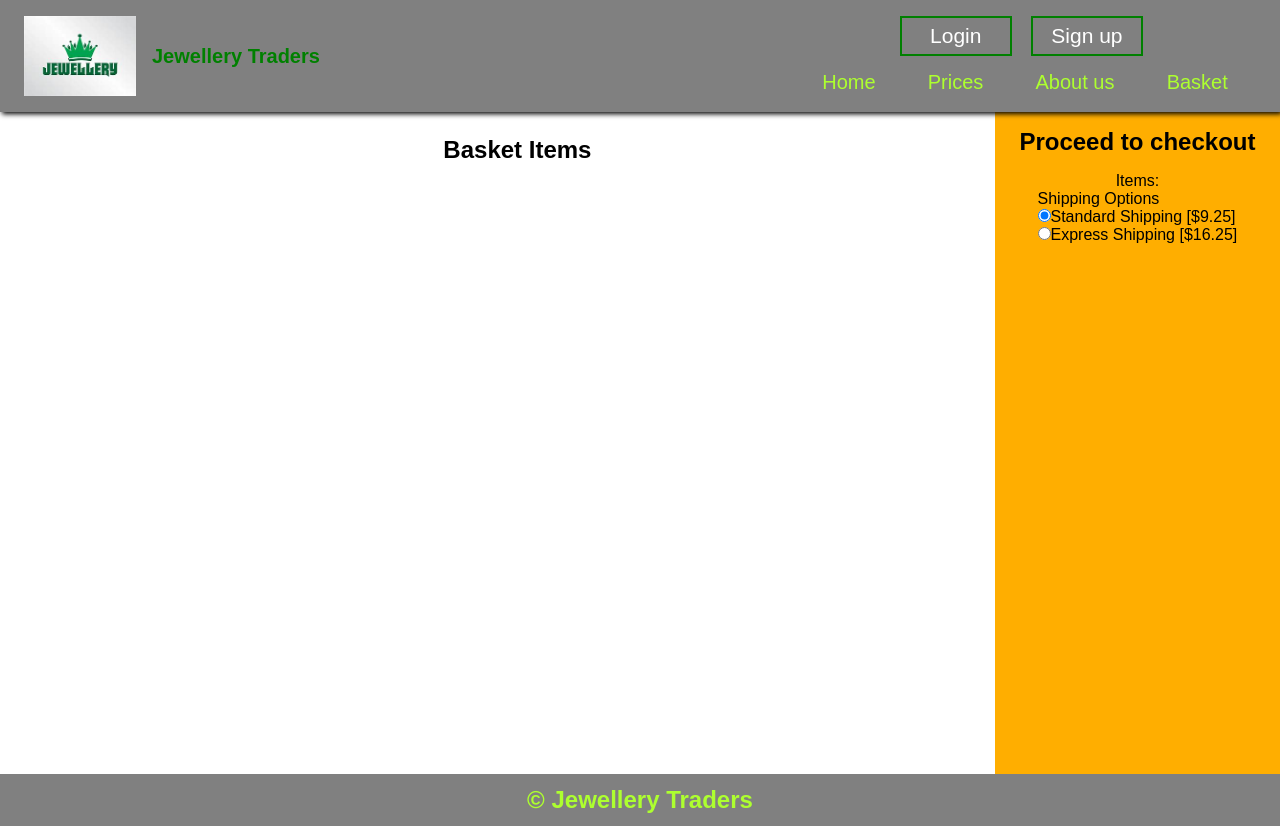
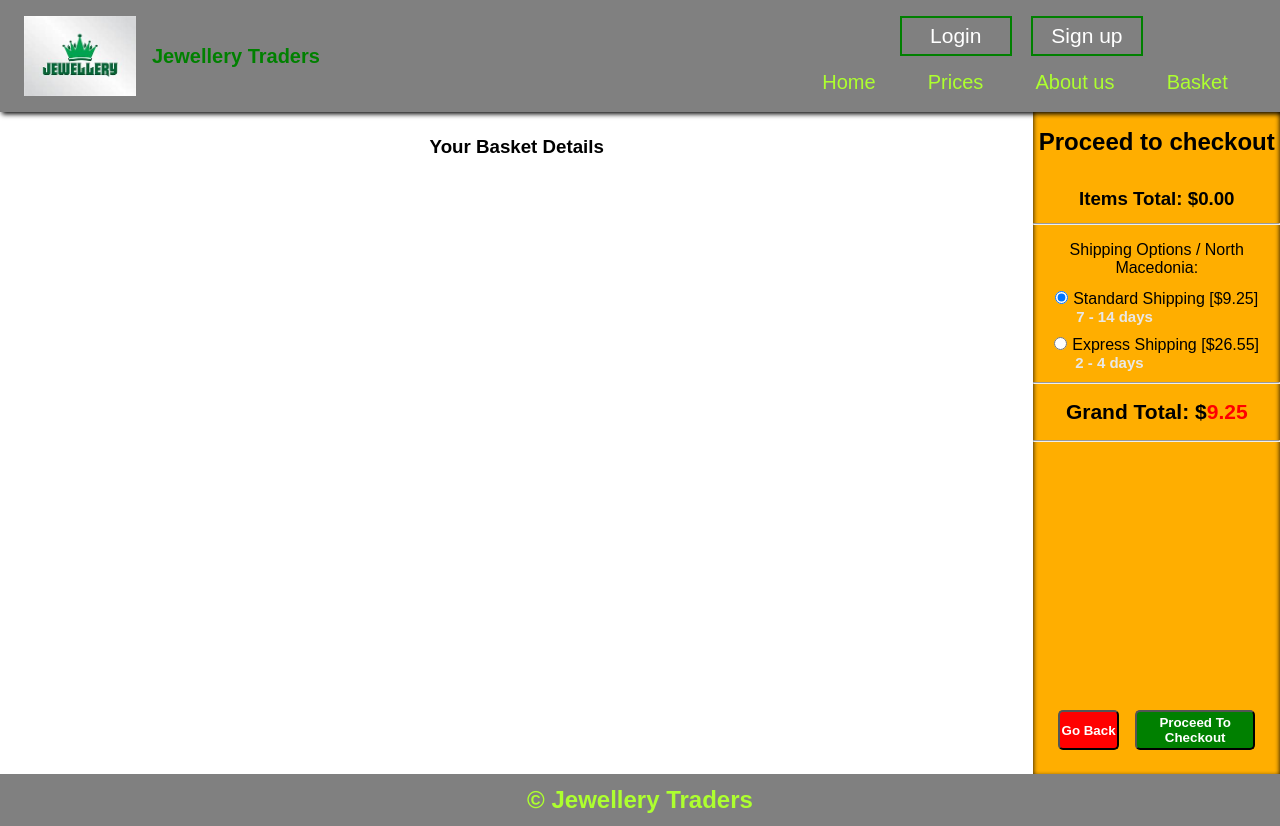
Before and after one commit to ArdonitSaliji/jewerelly-store, a React (Create React App) app: page /basket in a window 1280 px wide. Built offline with nearby package versions, Linux system fonts and the light colour scheme.

Commit message:
self changing price :D

```diff
--- a/src/App.js
+++ b/src/App.js
@@ -13,7 +13,7 @@ function App() {
   const [signup, setSignup] = useState(false)
   const [trade, setTrade] = useState(false)
   const [gemState, setGemState] = useState('')
-  const [basketState, setBasketState] = useState([])
+  const [basketState, setBasketState] = useState()
 
   return (
     <BrowserRouter>
--- a/src/components/Basket/Basket.css
+++ b/src/components/Basket/Basket.css
@@ -12,13 +12,14 @@ input::-webkit-inner-spin-button {
   height: 100%;
 }
 .basket {
-  width: 77%;
-  margin-left: 2.5rem;
   display: flex;
+  flex-direction: column;
+  width: 80%;
+  padding-bottom: 1rem;
+  margin: 0 5.5rem;
   user-select: none;
-  flex-direction: column;
 }
-.basket h2 {
+.basket .details {
   text-align: center;
   padding: 1.5rem 0;
 }
@@ -28,7 +29,7 @@ input::-webkit-inner-spin-button {
   flex-wrap: wrap;
   gap: 2rem;
   margin-bottom: 2rem;
-  align-items: center;
+  justify-content: left !important;
 }
 .basket-item {
   border-radius: 5px;
@@ -44,7 +45,9 @@ input::-webkit-inner-spin-button {
   height: 20rem;
   max-height: 100%;
 }
-
+.basket-item h3 {
+  font-weight: 400;
+}
 .basket-item img {
   height: 9rem;
   margin-top: 0.7rem;
@@ -76,13 +79,17 @@ input::-webkit-inner-spin-button {
 .basket-item button:active {
   background-color: green;
 }
+
 .checkout {
-  user-select: none;
   display: flex;
   flex-direction: column;
   align-items: center;
-  z-index: -1;
+  position: relative;
   width: 23%;
+  padding-bottom: 5.5rem;
+  box-shadow: inset 0 2px 5px 0 black;
+  user-select: none;
+  overflow: hidden;
   background-color: rgb(255, 174, 0);
 }
 .checkout h2 {
@@ -97,9 +104,9 @@ input::-webkit-inner-spin-button {
 .checkout-item {
   display: flex;
   overflow: hidden;
-  margin-top: 1rem;
+  margin-bottom: 1rem;
   align-items: center;
-  height: 3.5rem;
+  height: 3.2rem;
   width: 80%;
   border-radius: 5px;
   background-color: white;
@@ -107,6 +114,7 @@ input::-webkit-inner-spin-button {
 
 .checkout-item img {
   height: 100%;
+  width: 3.5rem;
 }
 .checkout-item p {
   display: flex;
@@ -114,3 +122,69 @@ input::-webkit-inner-spin-button {
   align-items: center;
   height: 100%;
 }
+.items-total {
+  width: 100%;
+  text-align: center;
+  padding: 1rem 0;
+}
+.items-total hr {
+  margin-top: 0.8rem;
+}
+.shipping {
+  width: 100%;
+  text-align: center;
+  display: inline-block;
+  margin-bottom: 0.8rem;
+}
+.shipping-option {
+  display: flex;
+  justify-content: center;
+  margin-bottom: 0.7rem;
+}
+.shipping-option input {
+  margin-right: 0.3rem;
+}
+.shipping-light {
+  color: rgb(232, 232, 232);
+  margin-left: 1.3rem;
+  font-weight: 700;
+  font-size: 15px;
+}
+.grand-total {
+  width: 100%;
+}
+.total {
+  font-size: 21px;
+  font-weight: 700;
+  display: flex;
+  margin: 1rem 0;
+  align-items: center;
+  justify-content: center;
+}
+.total-p {
+  color: red;
+  font-weight: 700;
+}
+.checkout-buttons {
+  display: flex;
+  gap: 1rem;
+  width: 80%;
+  justify-content: center;
+  position: absolute;
+  bottom: 1.5rem;
+}
+.checkout-button {
+  font-weight: 600;
+  width: 12rem;
+  height: 2.5rem;
+  border-radius: 5px;
+  background-color: green;
+  color: white;
+}
+.checkout-button.red {
+  width: 6rem;
+  background-color: red;
+}
+.checkout-button:hover {
+  cursor: pointer;
+}
--- a/src/components/Basket/Basket.jsx
+++ b/src/components/Basket/Basket.jsx
@@ -1,93 +1,18 @@
-import { useRef } from 'react'
-import { useState } from 'react'
 import { useEffect } from 'react'
 import './Basket.css'
+import Checkout from './BasketCheckout'
+import Items from './BasketItems'
 
 const Basket = ({ basketState, setBasketState }) => {
   useEffect(() => {
     const retriveProducts = JSON.parse(localStorage.getItem('basket'))
     setBasketState(retriveProducts)
-  }, [])
-  const [radioValue, setRadioValue] = useState('standard')
+  }, [setBasketState])
 
-  const changeRadio = (value) => radioValue === value
-  const radioClick = (e) => setRadioValue(e.currentTarget.value)
-  const basket = JSON.parse(localStorage.getItem('basket'))
-  const checkoutItemRef = useRef()
   return (
     <div className='basket-container'>
-      <div className='basket'>
-        <h2>Basket Items</h2>
-        <div className='basket-items'>
-          {basketState?.map(
-            (el, i) =>
-              el?.image !== require('../Popups/TradeItem/trade-images/sold.jpg') && (
-                <div key={i} className='basket-item'>
-                  <h3>{el?.title}</h3>
-                  <img src={el?.image} alt='' />
-                  <div className='item-info'>
-                    <p>{el?.price}</p>
-                    <p>{el?.size}</p>
-                  </div>
-                  <button
-                    onClick={() => {
-                      basket.splice(i, 1)
-                      setBasketState(basket)
-                      localStorage.setItem('basket', JSON.stringify(basket))
-                    }}
-                  >
-                    Remove
-                  </button>
-                </div>
-              )
-          )}
-        </div>
-      </div>
-      <div className='checkout'>
-        <h2>Proceed to checkout</h2>
-        <p>Items: </p>
-        <div className='checkout-items'>
-          {basketState?.map(
-            (el, i) =>
-              el?.image !== require('../Popups/TradeItem/trade-images/sold.jpg') && (
-                <div ref={checkoutItemRef} key={i} className='checkout-item'>
-                  <img src={el?.image} alt='' />
-                  <p>{el?.size}</p>
-                  <p>{el?.price}</p>
-                </div>
-              )
-          )}
-        </div>
-        <div className='checkout-shipping'>
-          <p>Shipping Options</p>
-          <div className='shipping-option'>
-            <label>
-              <input
-                onChange={(e) => radioClick(e)}
-                type='radio'
-                name='option'
-                value='standard'
-                id='option'
-                checked={changeRadio('standard')}
-              />
-              Standard Shipping [$9.25]
-            </label>
-          </div>
-          <div className='shipping-option'>
-            <label>
-              <input
-                onChange={(e) => radioClick(e)}
-                type='radio'
-                name='option'
-                value='express'
-                id='option'
-                checked={changeRadio('express')}
-              />
-              Express Shipping [$16.25]
-            </label>
-          </div>
-        </div>
-      </div>
+      <Items basketState={basketState} setBasketState={setBasketState} />
+      <Checkout basketState={basketState} setBasketState={setBasketState} />
     </div>
   )
 }
--- /dev/null
+++ b/src/components/Basket/BasketCheckout.jsx
@@ -0,0 +1,81 @@
+import React, { useRef, useState } from 'react'
+const Checkout = ({ basketState }) => {
+  const [radioValue, setRadioValue] = useState('standard')
+  const changeRadio = (value) => radioValue === value
+  const clickRadio = (e) => setRadioValue(e.currentTarget.value)
+  const checkoutItemRef = useRef()
+  let val = 0
+  basketState?.map(({ price }) => (val += Number(price.split('$').pop())))
+  return (
+    <div className='checkout'>
+      <h2>Proceed to checkout</h2>
+
+      <div className='checkout-items'>
+        {basketState?.map(
+          (el, i) =>
+            el?.image !== require('../Popups/TradeItem/trade-images/sold.jpg') && (
+              <div ref={checkoutItemRef} key={i} className='checkout-item'>
+                <img src={el?.image} alt='' />
+                <p>{el?.size}</p>
+                <p>{el?.price}</p>
+              </div>
+            )
+        )}
+        <h3 className='items-total'>
+          Items Total: ${val.toFixed(2)} <br />
+          <hr />
+        </h3>
+      </div>
+      <div className='checkout-shipping'>
+        <p className='shipping'>Shipping Options / North Macedonia: </p>
+        <div className='shipping-option'>
+          <label>
+            <input
+              onChange={(e) => clickRadio(e)}
+              type='radio'
+              name='option'
+              value='standard'
+              id='option'
+              checked={changeRadio('standard')}
+            />
+            Standard Shipping [$9.25] <br />
+            <p className='shipping-light'>7 - 14 days</p>
+          </label>
+        </div>
+        <div className='shipping-option'>
+          <label>
+            <input
+              onChange={(e) => clickRadio(e)}
+              type='radio'
+              name='option'
+              value='express'
+              id='option'
+              checked={changeRadio('express')}
+            />
+            Express Shipping [$26.55]
+            <br />
+            <p className='shipping-light'>2 - 4 days</p>
+          </label>
+        </div>
+      </div>
+      <div className='grand-total'>
+        <hr />
+        <div className='total'>
+          <p>Grand Total: $</p>
+
+          <p className='total-p'>
+            {radioValue === 'standard' ? (val + 9.25).toFixed(2) : (val + 26.55).toFixed(2)}
+          </p>
+        </div>
+
+        <hr />
+      </div>
+      <div className='checkout-buttons'>
+        <button className='checkout-button red'>Go Back</button>
+        <button className='checkout-button'>Proceed To Checkout</button>
+      </div>
+    </div>
+  )
+}
+
+export default Checkout
--- /dev/null
+++ b/src/components/Basket/BasketItems.jsx
@@ -0,0 +1,35 @@
+const Items = ({ basketState, setBasketState }) => {
+  const basket = JSON.parse(localStorage.getItem('basket'))
+  return (
+    <div className='basket'>
+      <h3 className='details'>Your Basket Details</h3>
+      <div className='basket-items'>
+        {basketState?.map(
+          (el, i) =>
+            el?.image !== require('../Popups/TradeItem/trade-images/sold.jpg') && (
+              <div key={i} className='basket-item'>
+                <h3>{el?.title}</h3>
+                <img src={el?.image} alt='' />
+                <div className='item-info'>
+                  <p>{el?.price}</p>
+                  <p>{el?.size}</p>
+                </div>
+                <button
+                  key={i}
+                  onClick={() => {
+                    basket.splice(i, 1)
+                    setBasketState(basket)
+                    localStorage.setItem('basket', JSON.stringify(basket))
+                  }}
+                >
+                  Remove
+                </button>
+              </div>
+            )
+        )}
+      </div>
+    </div>
+  )
+}
+
+export default Items
--- a/src/components/Main/Main.css
+++ b/src/components/Main/Main.css
@@ -13,6 +13,7 @@ select,
 }
 .main-title h1 {
   font-size: 27px;
+  font-weight: 400;
 }
 .main-search {
   display: flex;
--- a/src/components/Navbar/Navbar.css
+++ b/src/components/Navbar/Navbar.css
@@ -7,7 +7,7 @@
 }
 .navbar {
   user-select: none;
-  z-index: 10;
+  z-index: 100;
   height: 7rem;
   display: flex;
   justify-content: space-between;
```
